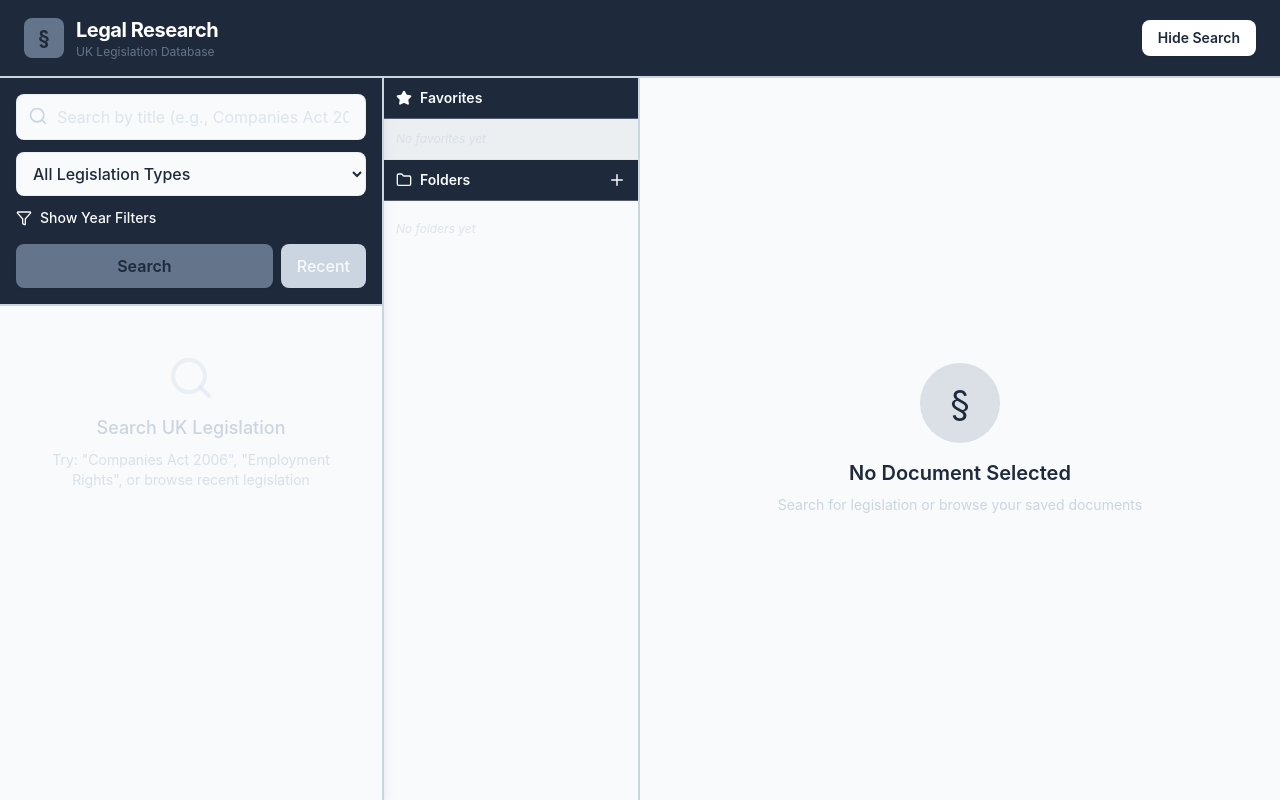
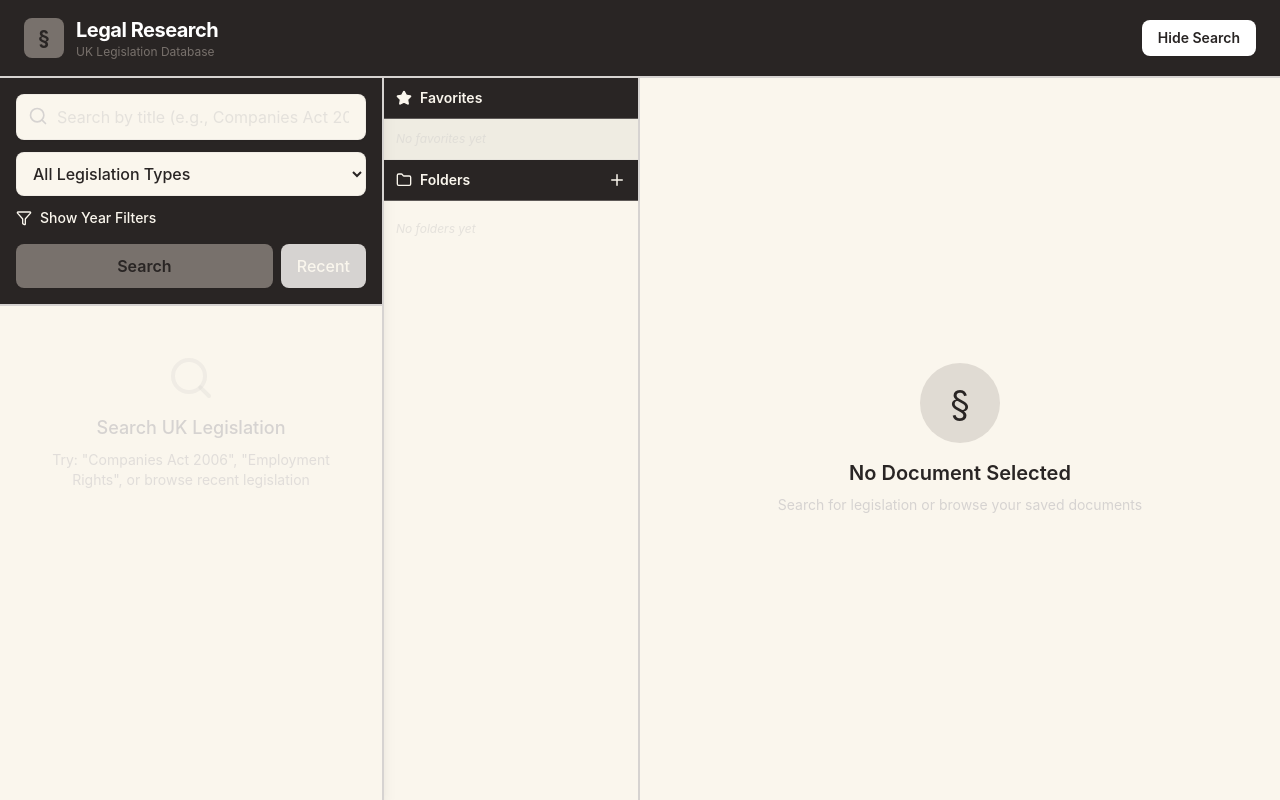
Before and after one commit to edboal/legal-research, a React (Vite) app: page / in a window 1280 px wide. Built offline with nearby package versions, Linux system fonts and the light colour scheme.

Commit message:
Update tailwind.config.js

```diff
--- a/tailwind.config.js
+++ b/tailwind.config.js
@@ -7,45 +7,54 @@ export default {
   theme: {
     extend: {
       colors: {
-        // Clean Minimalist Color Scheme
+        // Warm Minimalist Color Scheme
         'primary': {
-          50: '#f0f9ff',
-          100: '#e0f2fe',
-          200: '#bae6fd',
-          300: '#7dd3fc',
-          400: '#38bdf8',
-          500: '#0ea5e9', // Clean blue
-          600: '#0284c7',
-          700: '#0369a1',
-          800: '#075985',
-          900: '#0c4a6e',
+          50: '#fef7ee',
+          100: '#fdecd3',
+          200: '#fad6a5',
+          300: '#f7b96d',
+          400: '#f39333',
+          500: '#f07617', // Warm orange
+          600: '#e1590d',
+          700: '#bb420d',
+          800: '#953512',
+          900: '#792e12',
         },
         'dark': {
-          50: '#f8fafc',
-          100: '#f1f5f9',
-          200: '#e2e8f0',
-          300: '#cbd5e1',
-          400: '#94a3b8',
-          500: '#64748b',
-          600: '#475569',
-          700: '#334155',
-          800: '#1e293b', // Main dark
-          900: '#0f172a', // Darker
-          950: '#020617', // Darkest
+          50: '#fafaf9',
+          100: '#f5f5f4',
+          200: '#e7e5e4',
+          300: '#d6d3d1',
+          400: '#a8a29e',
+          500: '#78716c',
+          600: '#57534e',
+          700: '#44403c',
+          800: '#292524', // Main dark brown
+          900: '#1c1917', // Darker brown
+          950: '#0c0a09', // Darkest
         },
-        'success': '#10b981',
+        'cream': {
+          50: '#fefdfb',
+          100: '#fdfbf7',
+          200: '#faf6ed', // Light cream background
+          300: '#f5ede0',
+          400: '#ede1cc',
+          500: '#e4d3b8',
+          600: '#d1b894',
+        },
+        'success': '#059669',
         'warning': '#f59e0b',
-        'error': '#ef4444',
+        'error': '#dc2626',
 
         // Legacy color mappings for backwards compatibility
-        'sand-dune': '#f8fafc',
-        'iron-grey': '#1e293b',
-        'bronze': '#0ea5e9',
-        'cool-steel': '#64748b',
-        'dim-grey': '#cbd5e1',
-        'status-green': '#10b981',
+        'sand-dune': '#faf6ed', // Warm cream
+        'iron-grey': '#292524', // Warm dark
+        'bronze': '#f07617', // Warm orange
+        'cool-steel': '#78716c', // Warm gray
+        'dim-grey': '#d6d3d1', // Light warm gray
+        'status-green': '#059669',
         'status-amber': '#f59e0b',
-        'status-blue': '#0ea5e9',
+        'status-blue': '#0284c7',
       },
       fontFamily: {
         sans: ['Inter', 'SF Pro Display', '-apple-system', 'BlinkMacSystemFont', 'sans-serif'],
```
